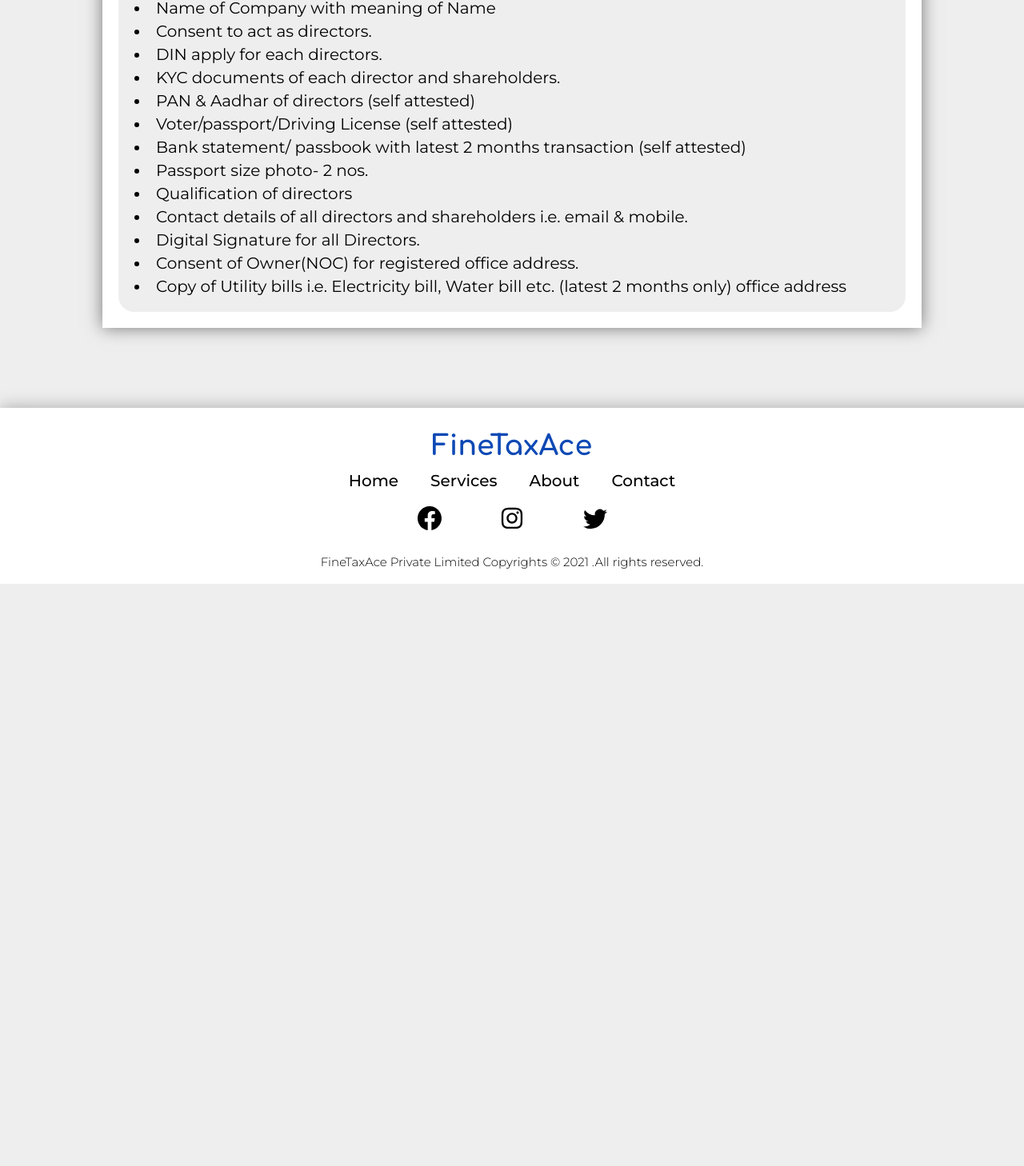
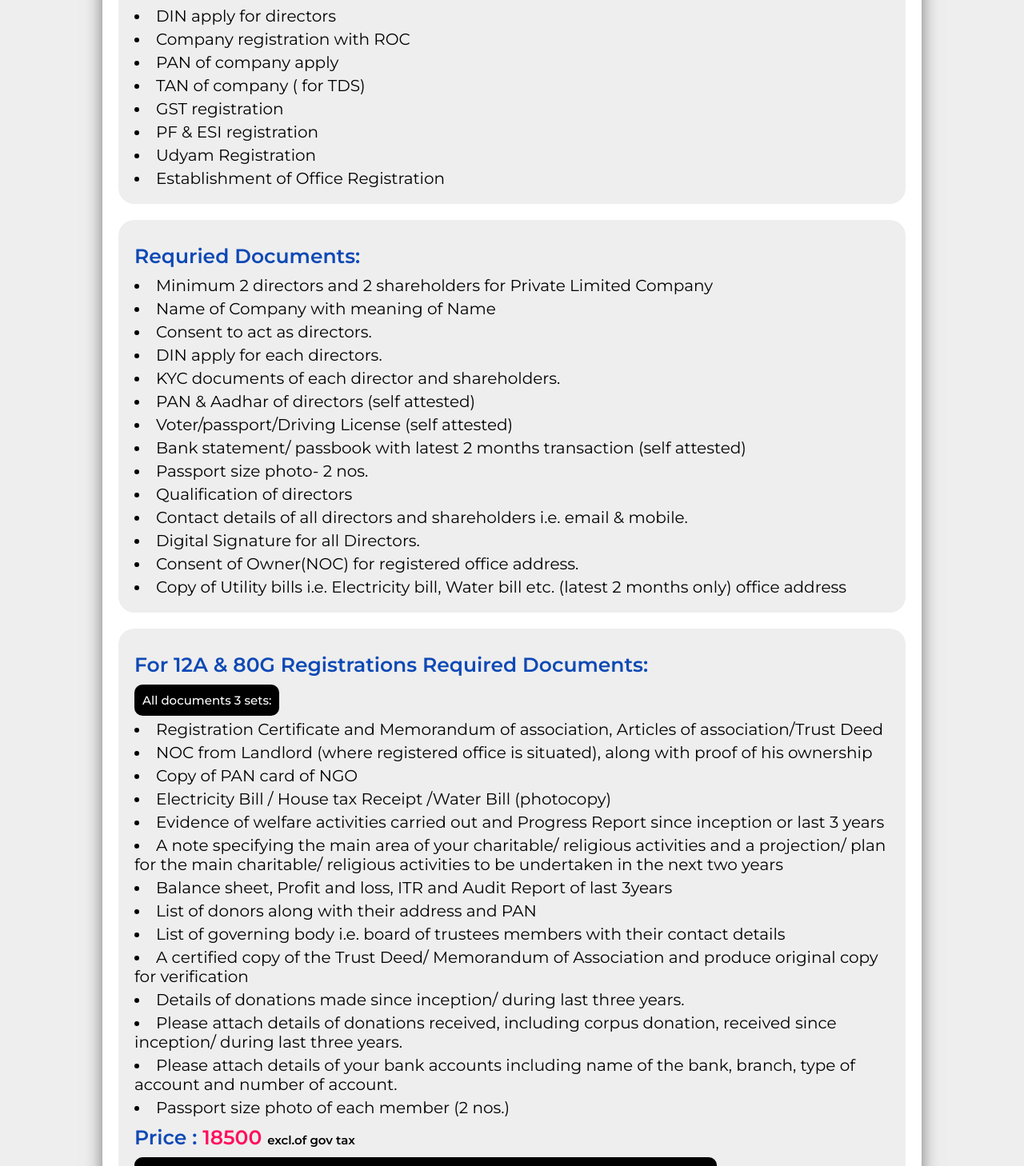
Before and after one commit to pinnintisagarSB/Finetaxace, a React (Create React App) app: page /service/1 in a window 1280 px wide. Shown: the part 832-2290 px from the top of the page at 80% size. Before the commit the page ends 1562 px from the top, so only its background shows below. Built offline with nearby package versions, Linux system fonts and the light colour scheme.

Commit message:
commit on main

```diff
--- a/src/components/Icard.css
+++ b/src/components/Icard.css
@@ -26,6 +26,16 @@ span:first-child{
     border: transparent;
     margin-top: 1rem;
     border-radius: 5rem;
+}
+h3{
+    font-size: 1.5rem;
+    margin-top: 1rem;
+    font-weight: 500;
+    background-color: #000;
+    color: #fff;
+    width: fit-content;
+    border-radius: 1rem;
+    padding: 1rem;
 }
 .ttl{
     text-align: center;
--- a/src/components/Info.js
+++ b/src/components/Info.js
@@ -1,6 +1,6 @@
 const Info = [{
   title: "Business Registrations",
-  options: ["JHARKHAND VAT REGISTRATION","JHARKHAND PROFESSIONAL TAX REGISTRATION","TRUST OR NGO FORMATION","12A & 80G REGISTRATION OF NGOs","SECTION 8 COMPANY FORMATION","COMPANY INCORPORATION","OTHER BUSINESS"],
+  options: ["JHARKHAND VAT REGISTRATION","JHARKHAND PROFESSIONAL TAX REGISTRATION","TRUST OR NGO FORMATION","12A & 80G REGISTRATION OF NGOs","SECTION 8 COMPANY FORMATION","COMPANY INCORPORATION","OTHER BUSINESSES"],
   docs:[" Minimum 2 directors and 2 shareholders for Private Limited Company"," Name of Company with meaning of Name",
         "Consent to act as directors."," DIN apply for each directors.","KYC documents of each director and shareholders.",
         "PAN & Aadhar of directors (self attested)","Voter/passport/Driving License (self attested)","Bank statement/ passbook with latest 2 months transaction (self attested)",
@@ -9,7 +9,25 @@ const Info = [{
     ],
   work:["DIN apply for directors","Company registration with ROC","PAN of company apply","TAN of company ( for TDS)","GST registration",
        "PF & ESI registration","Udyam Registration ","Establishment of Office Registration"],
-  price:"13999",
+  price:"Rs.13999",
   id:1,
+},
+{
+  title: "GST FILLING",
+  options: ["GST REGISTRATION","TIME LIMIT 5-7 working days"],
+  docs :["PAN of Individual/Firm/Company","Aadhar","Email and mobile no","Firm name","Bank statement","Electricity bill"," Rent agreement",
+        "Products or services details","Authorisation letter (in case of Firm or LLP)","Board resolution (in case of company)","PAN and Aadhar of All partners/Directors"],
+  work:["GST Registration and other GST related works."],
+  price:"Rs. 1000 for Proprietorship firm 1500 for Partnership/company or others",
+  id:2,
+},
+{
+ title: "Digital Signature Service",
+ options:["Proprietorship","Private Limited","Partnership Firm","Limited Liability partnership","Government Org",
+         "NGO and Trust"],
+ docs:[],
+ work:[],
+ price:"Rs.1200",
+ id:8,
 }]
 export default Info;
--- a/src/components/Serviceinfo.js
+++ b/src/components/Serviceinfo.js
@@ -1,13 +1,22 @@
-import React from 'react';
+import React, { useEffect } from 'react';
 import Info from './Info';
 import { NavLink } from 'react-router-dom';
 import "./Icard.css";
 import { useParams } from 'react-router';
+import { useState } from 'react/cjs/react.development';
 const Serviceinfo = () => {
+    const [show,setShow] = useState(0);
     const sid = useParams();
     const sDetail = Info.filter(x=>x.id === parseInt(sid.id));
     const sd = sDetail[0];
-    console.log(sDetail);
+    useEffect(() => {
+        if(parseInt(sid.id)===1){
+            setShow(1);
+        }
+        else{
+            setShow(0);
+        }
+    }, [])
     return (
         <div className="service_info">
             <div className="info-container">
@@ -23,6 +32,7 @@ const Serviceinfo = () => {
                                 })
                                 }
                                 <h1 className="price"><span>Price : </span>{sd.price} <span>excl.of gov tax</span></h1>
+                                <h3>Government fee Approx 1500-4000 depending upon share capital or state of registered office</h3>
                                 <NavLink  to="/contact" onClick={()=>{window.scrollTo(0,0)}}>
                                      <button className="con-link">Contact Now</button>
                                 </NavLink>
@@ -30,11 +40,41 @@ const Serviceinfo = () => {
                             <div className="wbox">
                                 <h1>What You Get:</h1>
                                 {
-                                    sd.docs.map((val)=>{
+                                    sd.work.map((val)=>{
                                     return <li>{val}</li>
                                 })
                                 }
                             </div>
+                            <div className="wbox">
+                                <h1>Requried Documents:</h1>
+                                {
+                                    sd.docs.map((val)=>{
+                                        return <li>{val}</li>
+                                    })
+                                }
+                            </div>
+                            {show?(
+                                <div className="wbox">
+                                    <h1>For 12A & 80G Registrations Required Documents:</h1>
+                                    <h3>All documents 3 sets:</h3>
+                                    <li>Registration Certificate and Memorandum of association, Articles of association/Trust Deed</li>
+                                    <li>NOC from Landlord (where registered office is situated), along with proof of his ownership</li>
+                                    <li>Copy of PAN card of NGO</li>
+                                    <li>Electricity Bill / House tax Receipt /Water Bill (photocopy)</li>
+                                    <li>Evidence of welfare activities carried out and Progress Report since inception or last 3 years</li>
+                                    <li>A note specifying the main area of your charitable/ religious activities and a projection/ plan for the main charitable/ religious activities to be undertaken in the next two years</li>
+                                    <li>Balance sheet, Profit and loss, ITR and Audit Report of last 3years</li>
+                                    <li>List of donors along with their address and PAN</li>
+                                    <li>List of governing body i.e. board of trustees members with their contact details</li>
+                                    <li>A certified copy of the Trust Deed/ Memorandum of Association and produce original copy for verification</li>
+                                    <li>Details of donations made since inception/ during last three years.</li>
+                                    <li>Please attach details of donations received, including corpus donation, received since inception/ during last three years.</li>
+                                    <li>Please attach details of your bank accounts including name of the bank, branch, type of account and number of account.</li>
+                                    <li>Passport size photo of each member (2 nos.)</li>
+                                    <h1 className="price"><span>Price : </span>18500 <span>excl.of gov tax</span></h1>
+                                    <h3>Government fee Approx 1500-4000 depending upon share capital or state of registered office</h3>
+                                </div>
+                            ):(<div className="no">No</div>)}
                         </div>
                     </div>
                 </div>
```
